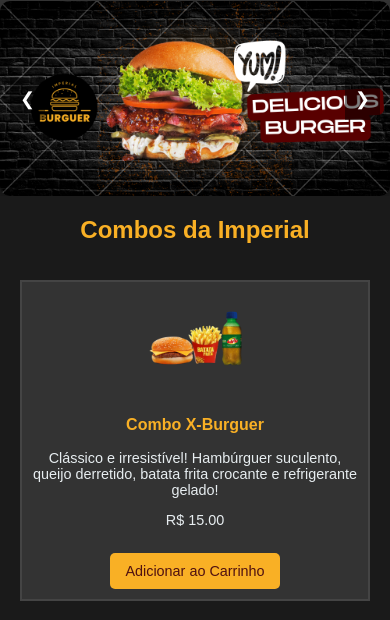
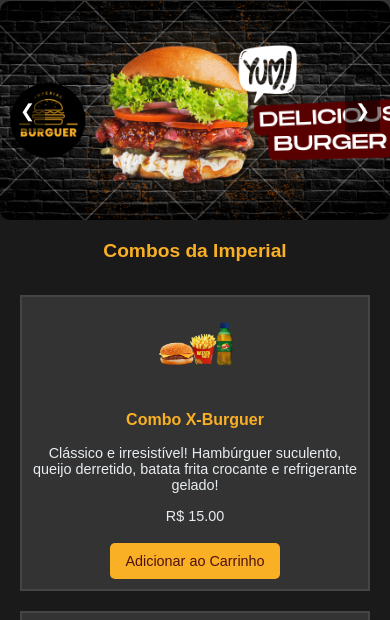
Before and after one commit to maelziinho/testeimp, a plain HTML site: page index.html in a window 390 px wide. Both pictures are taken after a click on the button "Visualizar Cardápio". Shown: the part 143-763 px from the top of the page. Drawn offline with Linux system fonts and the light colour scheme.

Commit message:
Update style.css

```diff
--- a/style.css
+++ b/style.css
@@ -14,6 +14,7 @@ body {
     justify-content: space-between;
     padding: 10px 20px;
     background: #333;
+    flex-wrap: wrap;
 }
 
 .logo {
@@ -159,7 +160,7 @@ body {
 .carrossel {
     width: 100%;
     height: 0;
-    padding-top: 400px; /* Proporção de 1200x500 */
+    padding-top: 56.25%; /* Proporção 16:9 */
     position: relative;
     overflow: hidden;
     margin-top: 10px;
@@ -670,6 +671,26 @@ textarea#orderNotes {
         justify-content: flex-start;
     }
 
+    .carrossel {
+        padding-top: 56.25%; /* Proporção 16:9 */
+    }
+
+    .destaque h1 {
+        font-size: 1.2em;
+    }
+
+    .produto {
+        margin-bottom: 10px;
+    }
+
+    .produto img {
+        max-height: 80px;
+    }
+
+    .produto button {
+        margin-top: 5px;
+    }
+
     .order-confirmation {
         width: 100%;
         padding: 20px;
@@ -682,8 +703,4 @@ textarea#orderNotes {
     .credit {
         font-size: 8px;
     }
-
-    .carrossel {
-        padding-top: 50%;
-    }
 }
```
